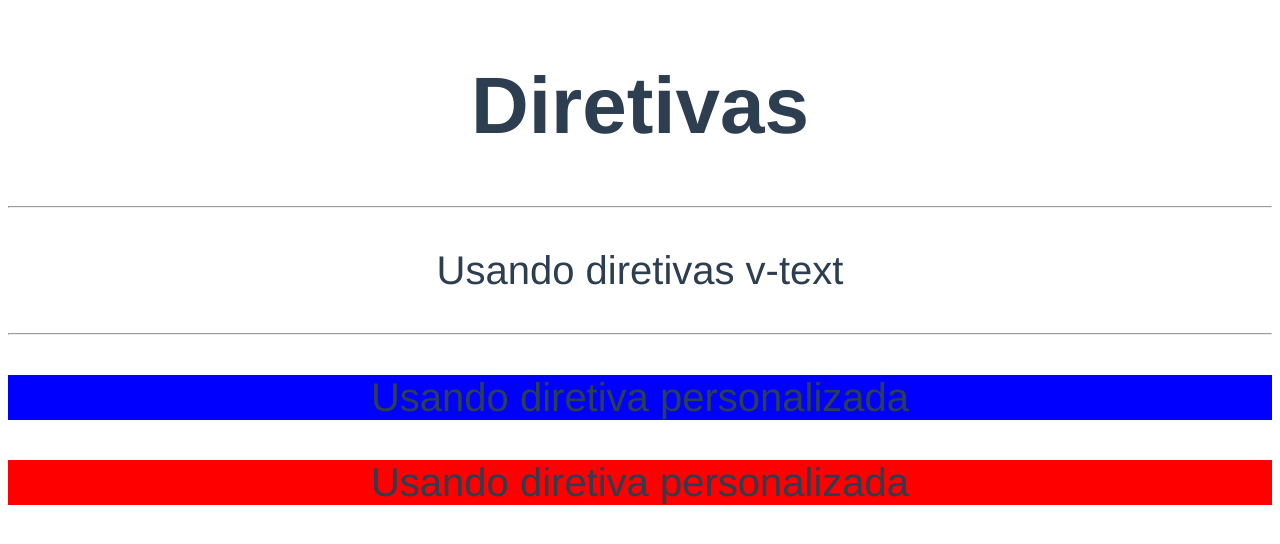
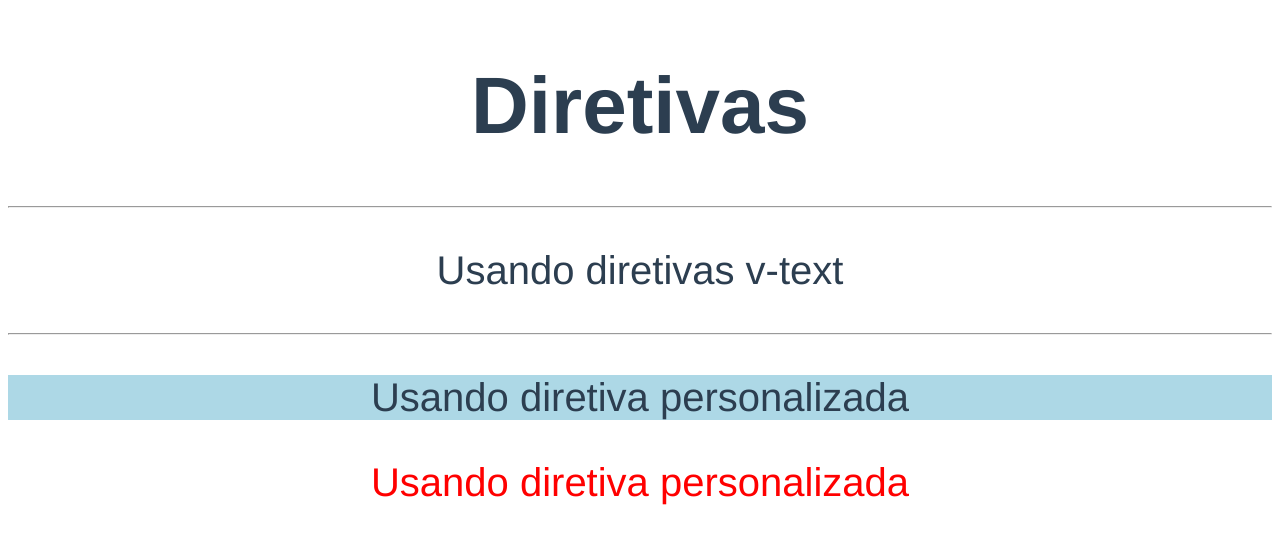
Before and after one commit to hugopedro/Vue, a Vue app in the folder diretivas-exercicios/: page / in a window 1280 px wide. Shown: the top 544 px of the page. Built offline with nearby package versions, Linux system fonts and the light colour scheme.

Commit message:
182 Passando argumento para diretiva personalizada

```diff
--- a/diretivas-exercicios/src/App.vue
+++ b/diretivas-exercicios/src/App.vue
@@ -4,8 +4,13 @@
 		<hr>
 		<p v-text="'Usando diretivas v-text'"></p>
 		<hr>
-		<p v-destaque="'blue'">Usando diretiva personalizada</p> <!-- se for passar string tem que usar aspas simples -->
+		<p v-destaque:fundo="'lightblue'">Usando diretiva personalizada</p> <!-- se for passar string tem que usar aspas simples -->
 		<p v-destaque="cor">Usando diretiva personalizada</p>
+
+		<!-- <p v-teste:argumento.mod1.mod2.mod3="'valor'"></p> -->
+
+
+
 	</div>
 </template>
 
--- a/diretivas-exercicios/src/main.js
+++ b/diretivas-exercicios/src/main.js
@@ -6,7 +6,12 @@
 Vue.directive('destaque', {
 	bind(el, binding, vnode) {
 		// el.style.backgroundColor = 'lightgreen'
-		el.style.backgroundColor = binding.value
+
+		if (binding.arg === 'fundo') {
+			el.style.backgroundColor = binding.value
+		} else {
+			el.style.color = binding.value
+		}
 	}
 })
 
```
